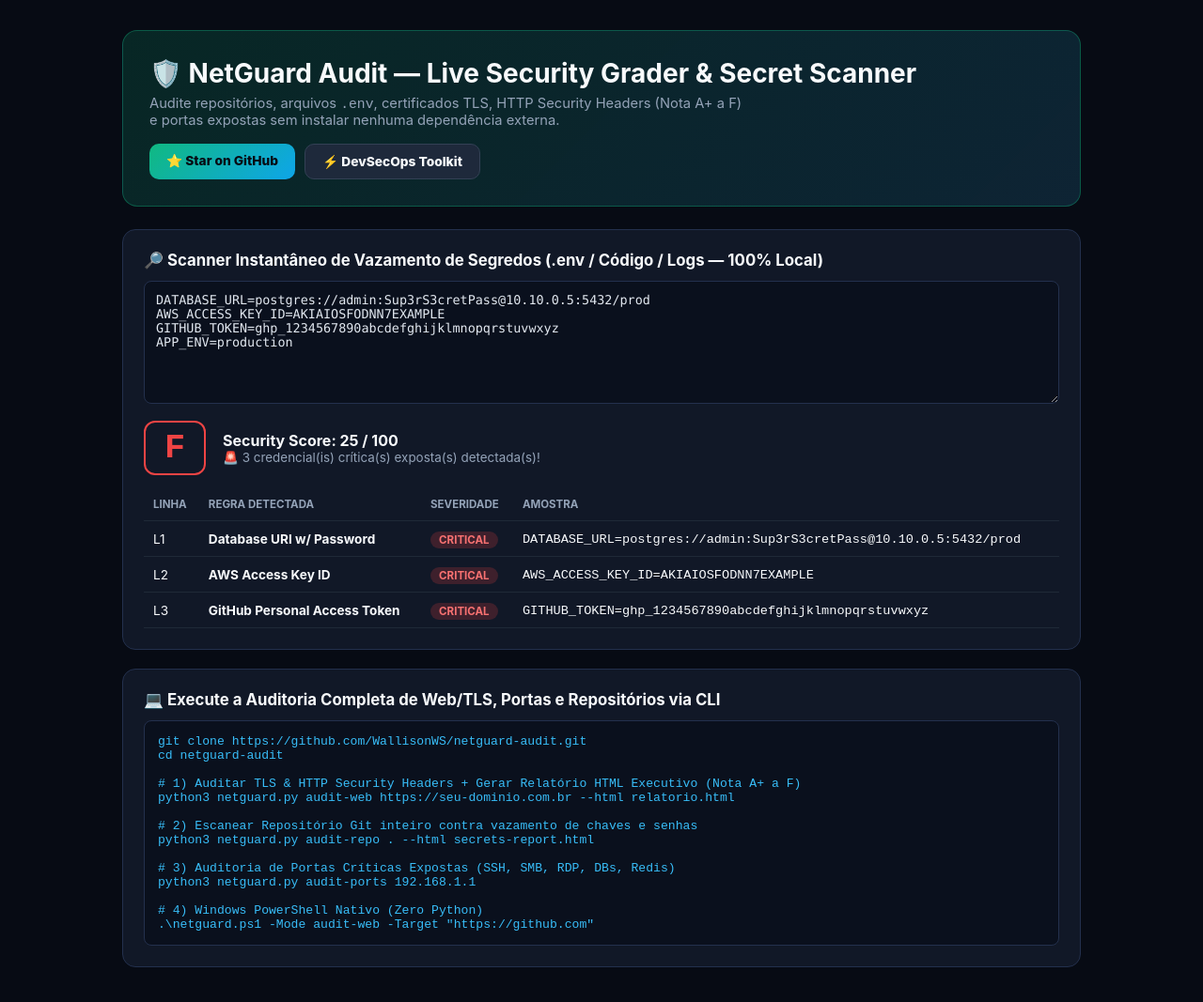
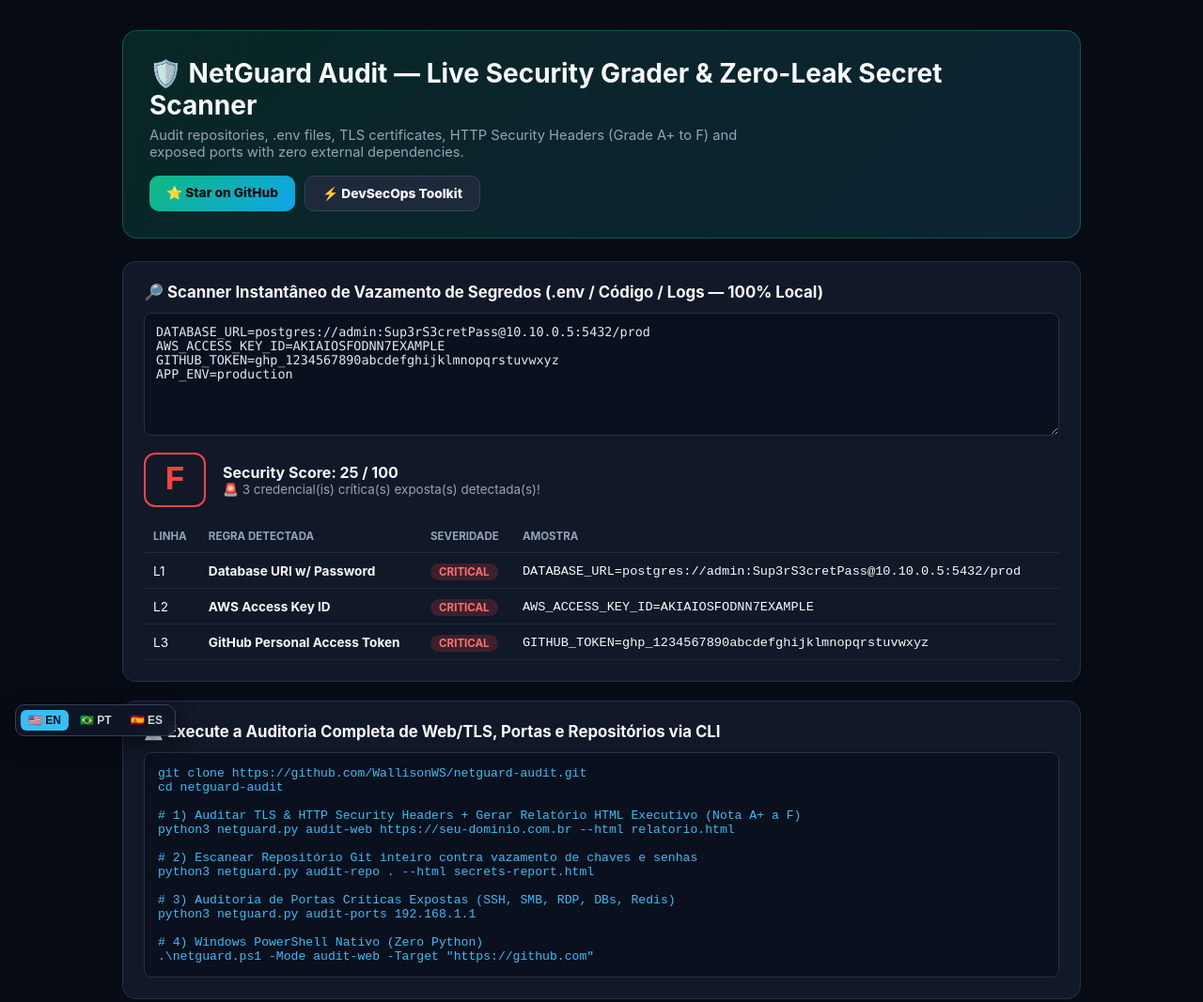
Before and after one commit to WallisonWS/netguard-audit, a plain HTML site: page docs/index.html in a window 1280 px wide. Shown: the whole page at 94% size. Drawn offline with Linux system fonts and the light colour scheme.

Commit message:
feat(i18n): add trilingual EN/PT-BR/ES switcher and functional upgrades

```diff
--- a/docs/index.html
+++ b/docs/index.html
@@ -110,5 +110,34 @@ python3 netguard.py audit-ports 192.168.1.1
     document.getElementById('codeInput').addEventListener('input', scan);
     scan();
   </script>
+  <!-- Trilingual Auto-Detect Language Switcher (EN / PT-BR / ES) -->
+  <div id="wallison-i18n-bar" style="position:fixed;bottom:16px;left:16px;z-index:9999;display:flex;gap:4px;background:rgba(15,22,38,0.92);backdrop-filter:blur(8px);border:1px solid #334155;padding:5px;border-radius:10px;box-shadow:0 8px 24px rgba(0,0,0,0.45);font-family:system-ui,sans-serif;">
+    <button data-wl="en" style="border:none;background:transparent;color:#cbd5e1;padding:4px 8px;border-radius:6px;cursor:pointer;font-size:12px;font-weight:700;">🇺🇸 EN</button>
+    <button data-wl="pt" style="border:none;background:transparent;color:#cbd5e1;padding:4px 8px;border-radius:6px;cursor:pointer;font-size:12px;font-weight:700;">🇧🇷 PT</button>
+    <button data-wl="es" style="border:none;background:transparent;color:#cbd5e1;padding:4px 8px;border-radius:6px;cursor:pointer;font-size:12px;font-weight:700;">🇪🇸 ES</button>
+  </div>
+  <script>
+  (function(){
+    const I18N = {"pt":{"h":"🛡️ NetGuard Audit — Auditor de Segurança \u0026 Scanner de Segredos Local","p":"Audite repositórios, arquivos .env, certificados TLS, HTTP Security Headers (Nota A+ a F) e portas expostas sem instalar nenhuma dependência externa."},"en":{"h":"🛡️ NetGuard Audit — Live Security Grader \u0026 Zero-Leak Secret Scanner","p":"Audit repositories, .env files, TLS certificates, HTTP Security Headers (Grade A+ to F) and exposed ports with zero external dependencies."},"es":{"h":"🛡️ NetGuard Audit — Auditor de Seguridad y Escáner de Secretos Local","p":"Audita repositorios, archivos .env, certificados TLS, cabeceras HTTP de seguridad (Nota A+ a F) y puertos expuestos sin dependencias externas."}};
+    const btns = document.querySelectorAll('#wallison-i18n-bar button');
+    const saved = localStorage.getItem('ws_global_lang');
+    const nav = (navigator.language || 'en').toLowerCase();
+    let cur = (saved && I18N[saved]) ? saved : (nav.startsWith('pt') ? 'pt' : nav.startsWith('es') ? 'es' : 'en');
+    function apply(l){
+      cur = l; localStorage.setItem('ws_global_lang', l);
+      const h1 = document.querySelector('.hero h1, .hdr h1');
+      const p = document.querySelector('.hero p, .hdr p');
+      if (h1 && I18N[l].h) h1.textContent = I18N[l].h;
+      if (p && I18N[l].p) p.textContent = I18N[l].p;
+      btns.forEach(b => {
+        const active = b.dataset.wl === l;
+        b.style.background = active ? '#38bdf8' : 'transparent';
+        b.style.color = active ? '#060a14' : '#cbd5e1';
+      });
+    }
+    btns.forEach(b => b.addEventListener('click', () => apply(b.dataset.wl)));
+    apply(cur);
+  })();
+  </script>
 </body>
 </html>
```
